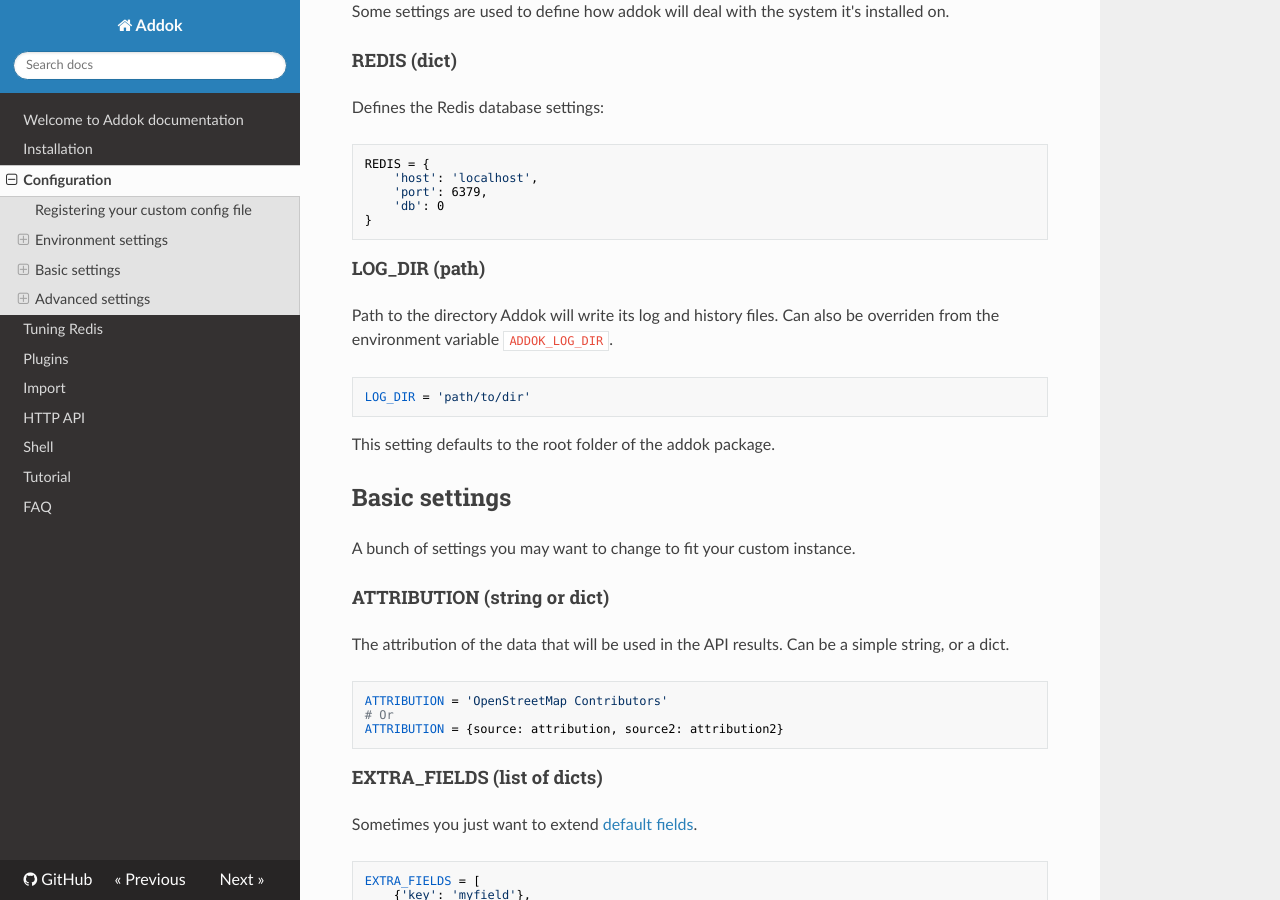
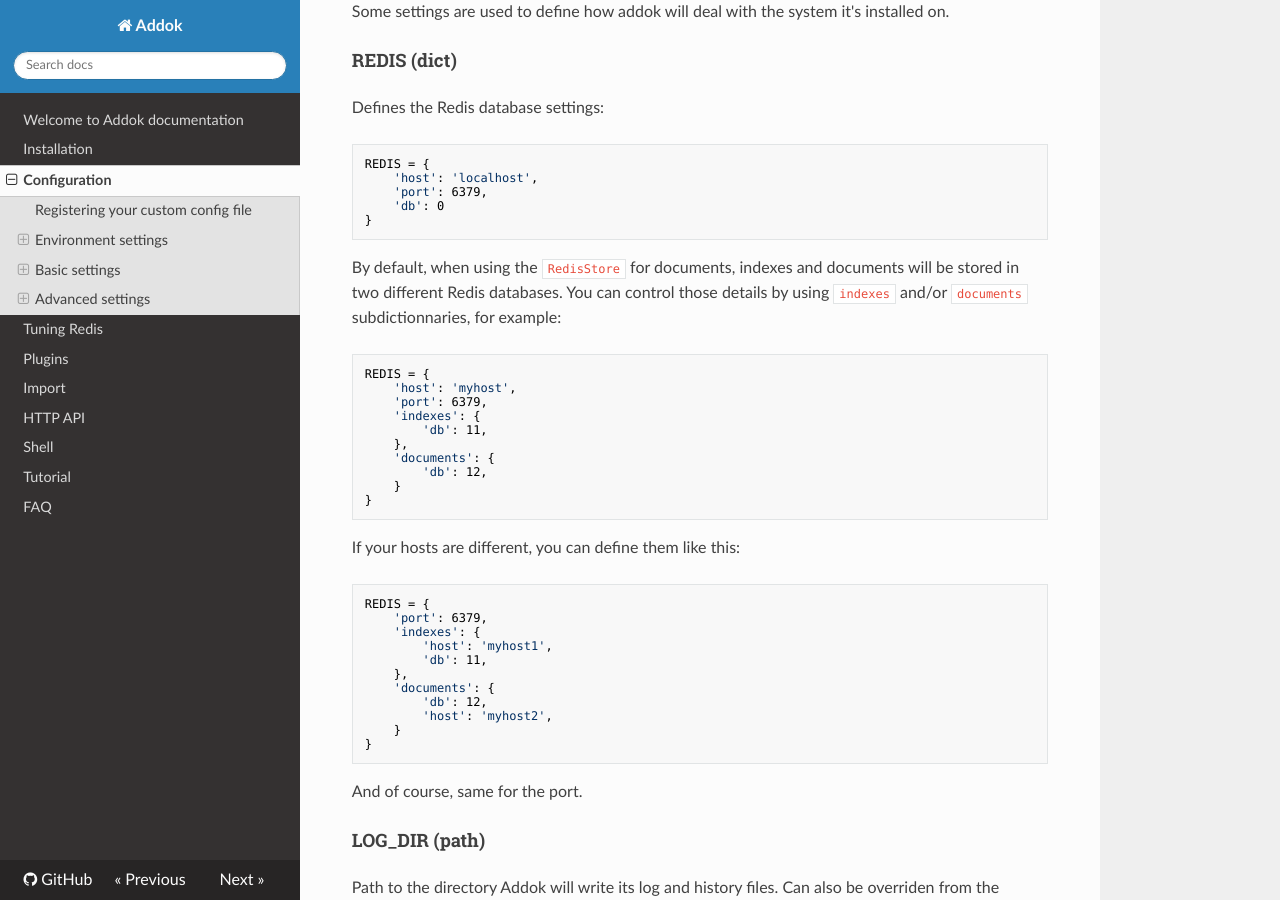
Before and after one commit to addok/addok, an MkDocs documentation site: the page built from docs/config.md, in a window 1280 px wide and 900 px high, scrolled down 666 px. Built offline with MkDocs 1.6.1, drawn with Linux system fonts in a browser that asks for light colours; nearby versions of some CDN libraries; old or Windows-style settings are respelled for this version of MkDocs.

Commit message:
Use dedicated Redis DB for RedisStore (fix #238)

```diff
--- a/docs/config.md
+++ b/docs/config.md
@@ -33,6 +33,39 @@
         'port': 6379,
         'db': 0
     }
+
+By default, when using the `RedisStore` for documents, indexes and documents
+will be stored in two different Redis databases.
+You can control those details by using `indexes` and/or `documents`
+subdictionnaries, for example:
+
+    REDIS = {
+        'host': 'myhost',
+        'port': 6379,
+        'indexes': {
+            'db': 11,
+        },
+        'documents': {
+            'db': 12,
+        }
+    }
+
+If your hosts are different, you can define them like this:
+
+    REDIS = {
+        'port': 6379,
+        'indexes': {
+            'host': 'myhost1',
+            'db': 11,
+        },
+        'documents': {
+            'db': 12,
+            'host': 'myhost2',
+        }
+    }
+
+And of course, same for the port.
+
 
 #### LOG_DIR (path)
 Path to the directory Addok will write its log and history files. Can also
```
Also changed, not shown: 6 other files.
